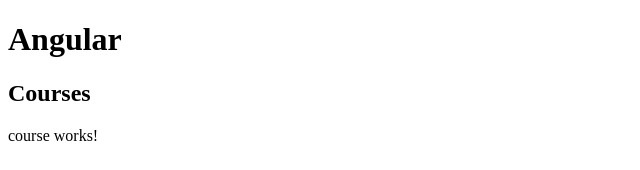
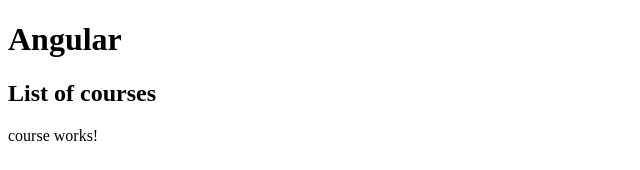
Before and after one commit to uttam-in-ibm/Angular4, an Angular app in the folder 1.Installation/hello-world/: page / in a window 1280 px wide. Shown: the top 170 px of the page, without its empty margins (0-640 px from the left). Built offline with nearby package versions, Linux system fonts and the light colour scheme.

Commit message:
Templates - String Interpolation

```diff
--- a/1.Installation/hello-world/src/app/courses.component.ts
+++ b/1.Installation/hello-world/src/app/courses.component.ts
@@ -7,9 +7,16 @@
 // Declarator function
 @Component({
     selector:'courses',  //  <courses>
-    template:'<h2>Courses</h2>'
+    //template:'<h2> Header Title </h2>'  //Data binding - expression
+    //template:'<h2>{{ title }}</h2>'  //Data binding - expression
+    //template:'<h2>{{ "Tile: "+title }}</h2>'  //Data binding - expression
+    template:'<h2>{{ getTitle() }}</h2>'  //Data binding - expression
 })
 export class CoursesComponent{
+    title = "List of courses";
+    getTitle(){
+        return this.title;
+    }
 }
 
 //Component Creation Steps
```
